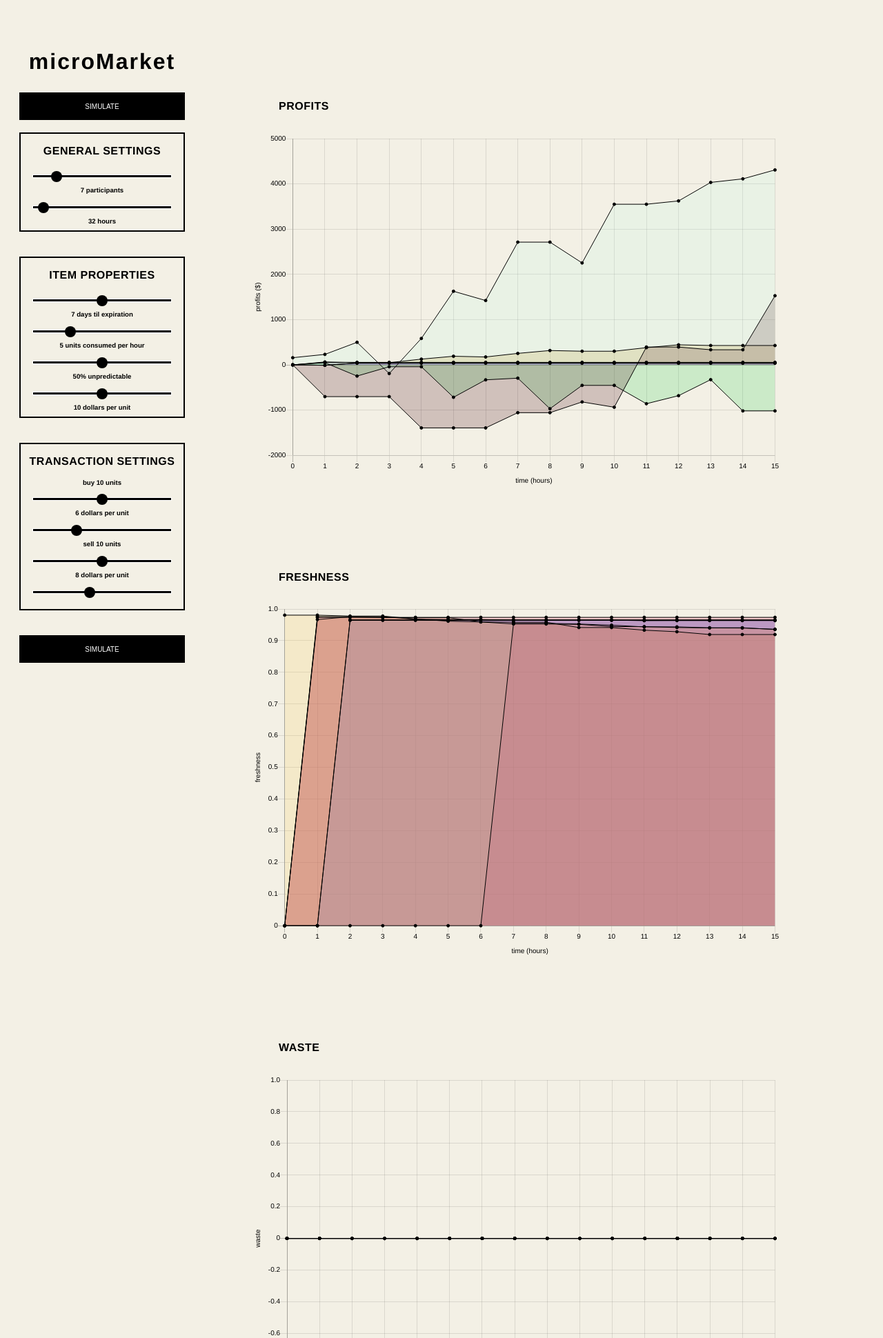
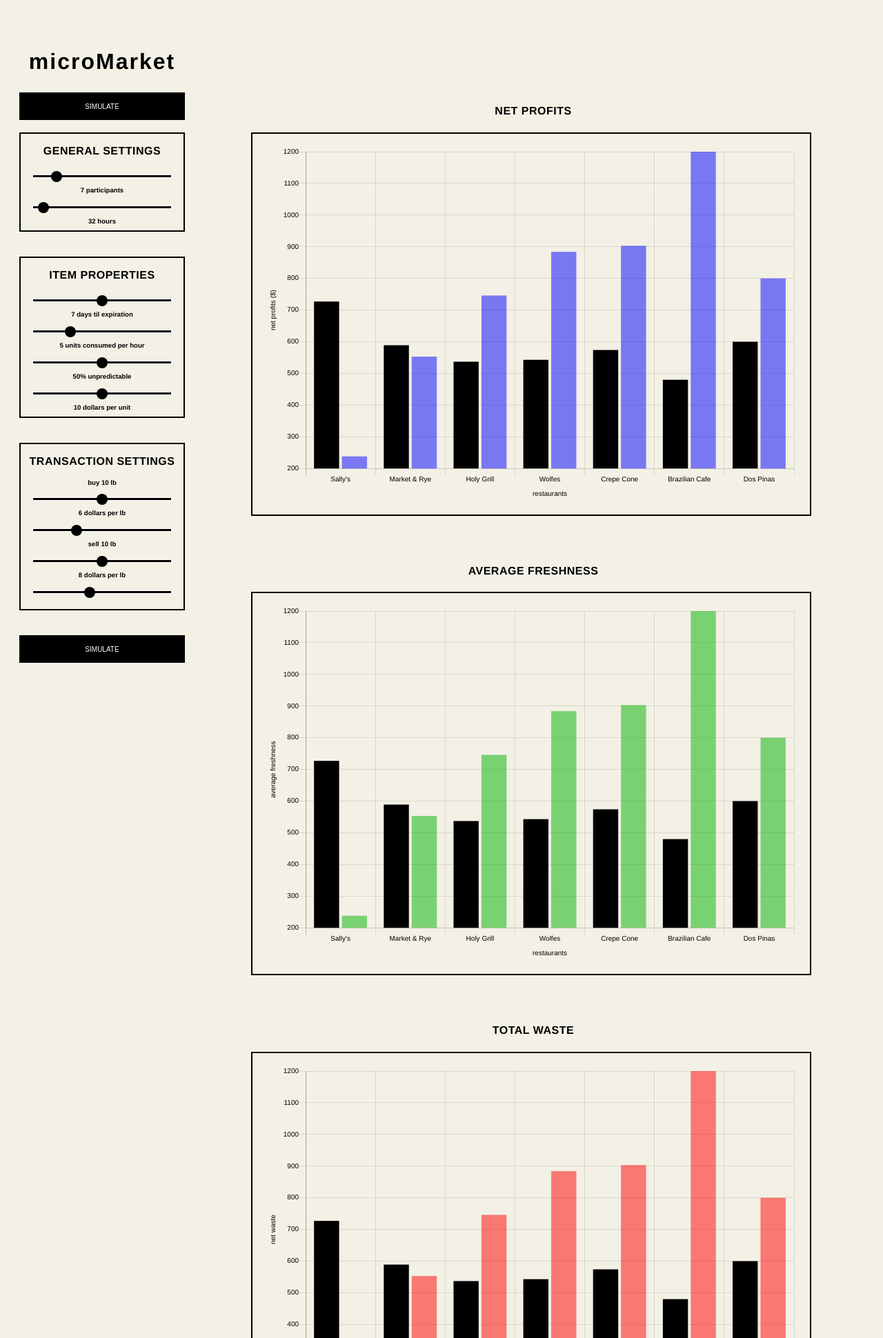
Before and after one commit to richieM/sharedPantry, a Flask app: page /runSim in a window 1280 px wide. Shown: the top 1940 px of the page at 69% size. Run offline with Flask 2, Linux system fonts and the light colour scheme; some libraries are stand-ins or nearby versions.

Commit message:
more bars

```diff
--- a/templates/chart.html
+++ b/templates/chart.html
@@ -23,8 +23,8 @@
 
 
 function setupChartDefaults() {
-  Chart.defaults.global.animationSteps = 50;
-  Chart.defaults.global.animation.duration = 10000;
+  Chart.defaults.global.animationSteps = 200;
+  Chart.defaults.global.animation.duration = 5000;
 
   Chart.defaults.global.responsive = true;
   Chart.defaults.global.animationEasing = "easeInBounce";
@@ -44,6 +44,211 @@ function setupChartDefaults() {
   steps = 10;
   max = 100;
 }
+
+
+function updateChart(response) {
+  ingredient = "lemon"
+  // allProfitsChartThingy
+  newData = [];
+
+  var jsonResponse = JSON.parse(response.responseText);
+
+  // Blow away profitChart if it exists
+  // TODO try deleting all the data in the chart ... .destroy()
+  if (typeof profitChart == "object") {
+
+    $("#finalStateProfitChartCanvas").remove();
+    $("#charts").append('<canvas id="finalStateChartCanvas" width="800" height="600"></canvas>');
+
+    $("#finalStateFreshnessChartCanvas").remove();
+    $("#charts").append('<canvas id="finalStateChartCanvas" width="800" height="600"></canvas>');
+
+    $("#finalStateWasteChartCanvas").remove();
+    $("#charts").append('<canvas id="finalStateChartCanvas" width="800" height="600"></canvas>');
+
+    $("#finalStateChartCanvas").remove();
+    $("#charts").append('<canvas id="finalStateChartCanvas" width="800" height="600"></canvas>');
+
+    $("#profitChartCanvas").remove();
+    $("#charts").append('<canvas id="profitChartCanvas" width="800" height="600"></canvas>');
+
+    $("#freshnessChartCanvas").remove();
+    $("#charts").append('<canvas id="freshnessChartCanvas" width="800" height="600"></canvas>');
+
+    $("#wasteChartCanvas").remove();
+    $("#charts").append('<canvas id="wasteChartCanvas" width="800" height="600"></canvas>');
+
+    $("#outOfStockChartCanvas").remove();
+    $("#charts").append('<canvas id="outOfStockChartCanvas" width="800" height="600"></canvas>');
+
+
+
+  }
+
+  // FINAL STATE PROFIT BAR CHARTfinalStateChartCanvas
+  finalStateProfitChartCanvasContainer = document.getElementById("finalStateProfitChartCanvas").getContext("2d");
+
+  // Draw Chart
+  var finalStateProfitChart = new Chart(finalStateProfitChartCanvasContainer, {
+    type: 'bar',
+    data: {
+        labels: ["Sally's", "Market & Rye", "Holy Grill", "Wolfes", "Crepe Cone", "Brazilian Cafe", "Dos Pinas"],
+
+        datasets: [{
+          //control data
+            data: [727, 589, 537, 543, 574, 480, 600],
+            backgroundColor: "rgba(0,0,0,1)",
+            hoverBackgroundColor: "rgba(0,0,0,1)"
+        },{
+          //actual data
+            data: [238, 553, 746, 884, 903, 1200, 800],
+            backgroundColor: "rgba(0,0,255,.5)",
+            hoverBackgroundColor: "rgba(0,0,255,1)"
+        }]
+    },
+
+    options: getBarChartOptions("restaurants", "net profits ($)")
+  });
+
+
+
+  // FINAL STATE FRESHNESS BAR CHARTfinalStateFreshnessChartCanvas
+  finalStateFreshnessChartCanvasContainer = document.getElementById("finalStateFreshnessChartCanvas").getContext("2d");
+
+  // Draw Chart
+  var finalStateFreshnessChart = new Chart(finalStateFreshnessChartCanvasContainer, {
+    type: 'bar',
+    data: {
+        labels: ["Sally's", "Market & Rye", "Holy Grill", "Wolfes", "Crepe Cone", "Brazilian Cafe", "Dos Pinas"],
+
+        datasets: [{
+          //control data
+            data: [727, 589, 537, 543, 574, 480, 600],
+            backgroundColor: "rgba(0,0,0,1)",
+            hoverBackgroundColor: "rgba(0,0,0,1)"
+        },{
+          //actual data
+            data: [238, 553, 746, 884, 903, 1200, 800],
+            backgroundColor: "rgba(0,180,0,.5)",
+            hoverBackgroundColor: "rgba(0,180,0,1)"
+        }]
+    },
+
+    options: getBarChartOptions("restaurants", "average freshness")
+  });
+
+ // FINAL STATE WASTE BAR CHARTfinalStateWasteChartCanvas
+  finalStateWasteChartCanvasContainer = document.getElementById("finalStateWasteChartCanvas").getContext("2d");
+
+  // Draw Chart
+  var finalStateWasteChart = new Chart(finalStateWasteChartCanvasContainer, {
+    type: 'bar',
+    data: {
+        labels: ["Sally's", "Market & Rye", "Holy Grill", "Wolfes", "Crepe Cone", "Brazilian Cafe", "Dos Pinas"],
+
+        datasets: [{
+          //control data
+            data: [727, 589, 537, 543, 574, 480, 600],
+            backgroundColor: "rgba(0,0,0,1)",
+            hoverBackgroundColor: "rgba(0,0,0,1)"
+        },{
+          //actual data
+            data: [238, 553, 746, 884, 903, 1200, 800],
+            backgroundColor: "rgba(255,0,0,.5)",
+            hoverBackgroundColor: "rgba(255,0,0,1)"
+        }]
+    },
+
+    options: getBarChartOptions("restaurants", "net waste")
+  });
+
+
+  // PROFIT CHART
+  // Get canvas
+  profitChartCanvasContainer = document.getElementById("profitChartCanvas").getContext("2d");
+
+  // Draw Chart
+  var profitChart = new Chart(profitChartCanvasContainer, {
+    type: 'line',
+    data: getChartData(jsonResponse, "profit", ingredient),
+    options: getChartOptions("time (hours)", "profits ($)")
+  });
+
+
+  // FRESHNESS CHART
+  // Get canvas
+  freshnessChartCanvasContainer = document.getElementById("freshnessChartCanvas").getContext("2d");
+
+  // Draw chart
+var freshnessChart = new Chart(freshnessChartCanvasContainer, {
+    type: 'line',
+    data: getChartData(jsonResponse, "avgFreshness", ingredient),
+    options: getChartOptions("time (hours)", "freshness")
+  });
+
+  // WASTE CHART
+  wasteChartCanvasContainer = document.getElementById("wasteChartCanvas").getContext("2d");
+
+  // Draw Chart
+  var wasteChart = new Chart(wasteChartCanvasContainer, {
+    type: 'line',
+    data: getChartData(jsonResponse, "waste", ingredient),
+    options: getChartOptions("time (hours)", "net waste (lbs)")
+  });
+
+
+  // OUT OF STOCK CHARToutOfStockChartCanvas
+  outOfStockChartCanvasContainer = document.getElementById("outOfStockChartCanvas").getContext("2d");
+
+  // Draw Chart
+  var outOfStockChart = new Chart(outOfStockChartCanvasContainer, {
+    type: 'line',
+    data: getChartData(jsonResponse, "hoursWithout", ingredient),
+    options: getChartOptions("time (hours)", "net deficit (lbs)")
+  });
+
+}
+
+function getChartData(simData, chartType, ingrName) {
+  // Converts simData JSON to chart.js data structure...
+  duration = parseInt($("#duration_slider").val());
+  labelData = Array.apply(null, {length: duration}).map(Number.call, Number)
+
+  datasetArray = []
+  for (key in simData.results.market) {
+
+
+    randomColor = "rgba(" + (Math.round(Math.random()*255)) + "," + (Math.round(Math.random()*255)) + "," + (Math.round(Math.random()*255)) + ",.2)";
+    datasetArray.push(
+      {     lineTension: 0,
+            backgroundColor: randomColor,
+            borderColor: "rgba(0,0,0,1)",
+            borderCapStyle: 'butt',
+            borderDash: [],
+            borderDashOffset: 0.0,
+            borderJoinStyle: 'miter',
+            pointBorderColor: "rgba(0,0,0,1)",
+            pointBackgroundColor: "rgba(0,0,0,1)",
+            pointBorderWidth: 1,
+            pointHoverRadius: 5,
+            pointHoverBackgroundColor: "rgba(0,0,0,1)",
+            pointHoverBorderColor: "rgba(0,0,0,1)",
+            pointHoverBorderWidth: 2,
+            radius: 2, // size of points
+            pointHitRadius: 10,
+            data : simData.results.market[key][ingrName][chartType],
+
+      });
+  }
+
+   chartData = {
+    labels: labelData,
+    datasets : datasetArray
+  };
+
+  return chartData;
+}
+
 
 function getChartOptions(xLabel, yLabel) {
   chartOptions = {
@@ -87,103 +292,24 @@ function getChartOptions(xLabel, yLabel) {
 
   };
 
-  return chartOptions
+  return chartOptions;
 }
 
-function updateChart(response) {
-  ingredient = "lemon"
-  // allProfitsChartThingy
-  newData = [];
 
-  var jsonResponse = JSON.parse(response.responseText);
+  function getBarChartData(simData, chartType, ingrName) {
+  // Converts simData JSON to chart.js data structure...
+  participants = parseInt($("#participants_slider").val());
+  labelBarData = Array.apply(null, {length: participants}).map(Number.call, Number)
 
-  // Blow away profitChart if it exists
-  if (typeof profitChart == "object") {
-    $("#profitChartCanvas").remove();
-    $("#charts").append('<canvas id="profitChartCanvas" width="800" height="600"></canvas>');
+  debugger;
 
-    $("#freshnessChartCanvas").remove();
-    $("#charts").append('<canvas id="freshnessChartCanvas" width="800" height="600"></canvas>');
-
-    $("#wasteChartCanvas").remove();
-    $("#charts").append('<canvas id="wasteChartCanvas" width="800" height="600"></canvas>');
-
-    $("#outOfStockChartCanvas").remove();
-    $("#charts").append('<canvas id="outOfStockChartCanvas" width="800" height="600"></canvas>');
-
-    $("#finalStateChartCanvas").remove();
-    $("#charts").append('<canvas id="finalStateChartCanvas" width="800" height="600"></canvas>');
-
-  }
-
-  // PROFIT CHART
-  // Get canvas
-  profitChartCanvasContainer = document.getElementById("profitChartCanvas").getContext("2d");
-
-  // Draw Chart
-  var profitChart = new Chart(profitChartCanvasContainer, {
-    type: 'line',
-    data: getChartData(jsonResponse, "profit", ingredient),
-    options: getChartOptions("time (hours)", "profits ($)")
-  });
-
-
-  // FRESHNESS CHART
-  // Get canvas
-  freshnessChartCanvasContainer = document.getElementById("freshnessChartCanvas").getContext("2d");
-
-  // Draw chart
-var freshnessChart = new Chart(freshnessChartCanvasContainer, {
-    type: 'line',
-    data: getChartData(jsonResponse, "avgFreshness", ingredient),
-    options: getChartOptions("time (hours)", "freshness")
-  });
-
-  // WASTE CHART
-  wasteChartCanvasContainer = document.getElementById("wasteChartCanvas").getContext("2d");
-
-  // Draw Chart
-  var wasteChart = new Chart(wasteChartCanvasContainer, {
-    type: 'line',
-    data: getChartData(jsonResponse, "waste", ingredient),
-    options: getChartOptions("time (hours)", "waste")
-  });
-
-
-  // OUT OF STOCK CHARToutOfStockChartCanvas
-  outOfStockChartCanvasContainer = document.getElementById("outOfStockChartCanvas").getContext("2d");
-
-  // Draw Chart
-  var outOfStockChart = new Chart(outOfStockChartCanvasContainer, {
-    type: 'line',
-    data: getChartData(jsonResponse, "hoursWithout", ingredient),
-    options: getChartOptions("time (hours)", "net deficit")
-  });
-
-// FINAL STATE VALUE PROP CHARTfinalStateChartCanvas
-  finalStateChartCanvasContainer = document.getElementById("finalStateChartCanvas").getContext("2d");
-
-  // Draw Chart
-  var finalStateChart = new Chart(finalStateChartCanvasContainer, {
-    type: 'bar',
-    data: getChartData(jsonResponse, "profit", ingredient),
-    options: getChartOptions("time (hours)", "profits/freshness")
-  });
-
-
-}
-
-function getChartData(simData, chartType, ingrName) {
-  // Converts simData JSON to chart.js data structure...
-  duration = parseInt($("#duration_slider").val());
-  labelData = Array.apply(null, {length: duration}).map(Number.call, Number)
-
-  datasetArray = []
+  datasetBarArray = []
   for (key in simData.results.market) {
 
+    allTheDataArray = simData.results.market[key][ingrName][chartType]
 
     randomColor = "rgba(" + (Math.round(Math.random()*255)) + "," + (Math.round(Math.random()*255)) + "," + (Math.round(Math.random()*255)) + ",.2)";
-    datasetArray.push(
+    datasetBarArray.push(
       {     lineTension: 0,
             backgroundColor: randomColor,
             borderColor: "rgba(0,0,0,1)",
@@ -200,18 +326,69 @@ function getChartData(simData, chartType, ingrName) {
             pointHoverBorderWidth: 2,
             radius: 2, // size of points
             pointHitRadius: 10,
-            data : simData.results.market[key][ingrName][chartType],
+            data : [allTheDataArray[allTheDataArray.length-1]],
 
       });
   }
 
-  chartData = {
-    labels: labelData,
-    datasets : datasetArray
+
+  barChartData = {
+    labels: [],
+    datasets : datasetBarArray
   };
 
-  return chartData;
+  return barChartData;
 }
+
+function getBarChartOptions(xLabel, yLabel) {
+  barChartOptions = {
+    scaleFontFamily : "'He'",
+    pointLabelFontFamily : "'Helvetica'",
+    scaleFontColor : "#000",
+
+    scaleOverride: true,
+    scaleSteps: steps,
+    scaleStepWidth: Math.ceil(max / steps),
+    scaleStartValue: 0,
+
+    scaleShowVerticalLines: false,
+    scaleShowGridLines : false,
+    barShowStroke : false,
+    scaleShowLabels: true,
+    bezierCurve: false,
+    legendTemplate : false,
+
+    tooltipsEnabled : true,
+    tooltipsBackgroundColor : 'rgba(0,0,0,1)',
+    tooltipsTitleFontColor : 'rgba(255,255,255,1)',
+    tooltipsCornerRadius : 0,
+
+     scales: {
+      xAxes: [{
+        stacked:false,
+        scaleLabel: {
+          display: true,
+          labelString: xLabel,
+
+        }
+      }],
+      yAxes: [{
+        stacked:false,
+        scaleLabel: {
+          display: true,
+          labelString: yLabel,
+
+        }
+      }]
+
+    }
+
+  };
+
+  return barChartOptions;
+}
+
+
 
 function simulate() {
   // Collect all the data we need from sliders and shit
@@ -327,19 +504,19 @@ $(document).ready(function(){
 
 <section>
 <h3>TRANSACTION SETTINGS</h3>
-<h2>buy <span id="buy_weightCount">10</span> units</h2>
+<h2>buy <span id="buy_weightCount">10</span> lb</h2>
 <input id="buy_weight_slider" type="range" min="0" max="20" step="1" value ="10" oninput="updateSliderCount('buy_weightCount', this.value);"/>
 
 
-<h2><span id="buy_amountCount">6</span> dollars per unit</h2>
+<h2><span id="buy_amountCount">6</span> dollars per lb</h2>
 <input id="buy_amount_slider" type="range" min="0" max="20" step="1" value ="6" oninput="updateSliderCount('buy_amountCount', this.value);"/>
 
 
-<h2>sell <span id="sell_weightCount">10</span> units</h2>
+<h2>sell <span id="sell_weightCount">10</span> lb</h2>
 <input id="sell_weight_slider" type="range" min="0" max="20" step="1" value ="10" oninput="updateSliderCount('sell_weightCount', this.value);"/>
 
 
-<h2><span id="sell_amountCount">8</span> dollars per unit</h2>
+<h2><span id="sell_amountCount">8</span> dollars per lb</h2>
 <input id="sell_amount_slider" type="range" min="0" max="20" step="1" value ="8" oninput="updateSliderCount('sell_amountCount', this.value);"/>
 <br></br>
 
@@ -355,21 +532,28 @@ $(document).ready(function(){
 <!-- bar chart canvas element -->
 <div id="charts">
 
-<h4>PROFITS</h4>
+<h4>NET PROFITS</h3>
+<canvas id="finalStateProfitChartCanvas" width="600" height="400"></canvas>
+
+
+<h4>AVERAGE FRESHNESS</h3>
+<canvas id="finalStateFreshnessChartCanvas" width="600" height="400"></canvas>
+
+<h4>TOTAL WASTE</h3>
+<canvas id="finalStateWasteChartCanvas" width="600" height="400"></canvas>
+
+<h4>SYSTEM WIDE PROFITS / TIME</h4>
 <canvas id="profitChartCanvas" width= "600" height="400"></canvas>
 
-<h4>FRESHNESS</h3>
+<h4>SYSTEM WIDE FRESHNESS / TIME</h3>
 <canvas id="freshnessChartCanvas" width="600" height="400"></canvas>
 
-<h4> WASTE</h3>
+<h4>SYSTEM WIDE WASTE / TIME</h3>
 <canvas id="wasteChartCanvas" width="600" height="400"></canvas>
 
-<h4>HOURS WITH NO INGREDIENTS</h3>
+<h4>SYSTEM WIDE INGREDIENT DEFICITS / TIME</h3>
 <canvas id="outOfStockChartCanvas" width="600" height="400"></canvas>
 
-
-<h4>FINAL STATE VALUE PROPS</h3>
-<canvas id="finalStateChartCanvas" width="600" height="400"></canvas>
 </div>
 
 
@@ -407,27 +591,33 @@ $(document).ready(function(){
   #allProfitsChart {
   }
 
-  #finalStateChart {
+  #finalStateProfitChart {
   }
 
-aside { display: inline-block;
+  #finalStateFreshnessChart {
+  }
+
+aside { width: 240px;
+        display: absolute;
         padding-left: 20px;
         padding-right: 100px;
         text-align: center;
 }
-canvas{ vertical-align: top;
+canvas{
+        vertical-align: top;
         position: inline-block;
         overflow: hidden;
         width: 50%;
         height: 50%;
-        padding-left: 100px;
-        padding-top: 10px;
-        padding-bottom:100px;
+        padding: 20px 20px 20px 20px;
+        margin: 0px 0px 0px 100px;
+        border: 2px solid black;
 }
 
 section { border: 2px solid black;
           text-align: center;
 }
+
 
 h1   {font-family: 'Helvetica';
       text-align: center;
@@ -438,7 +628,7 @@ h1   {font-family: 'Helvetica';
 
 h2 {font-family: 'Helvetica';
     text-align: center;
-    vertical-align: top;
+
     font-size: .6em;
     color: black;
 }
@@ -452,11 +642,12 @@ h3 {font-family: 'Helvetica';
 
 h4 {font-family: 'Helvetica';
     font-size: 1em;
-    text-align: left;
+    text-align: center;
     color: black;
     letter-spacing: .5px;
-    padding-top: 0px;
-    padding-left: 140px;
+    padding-top: 50px;
+    padding-left: 250px;
+
 }
 
 label {font-family: 'Helvetica';
@@ -470,7 +661,7 @@ body {width: 100%;
       background-color: rgba(232, 227, 205, .5);
 }
 
-article {padding-top: 80px;
+article {padding-top: 37px;
 
 }
 
```
